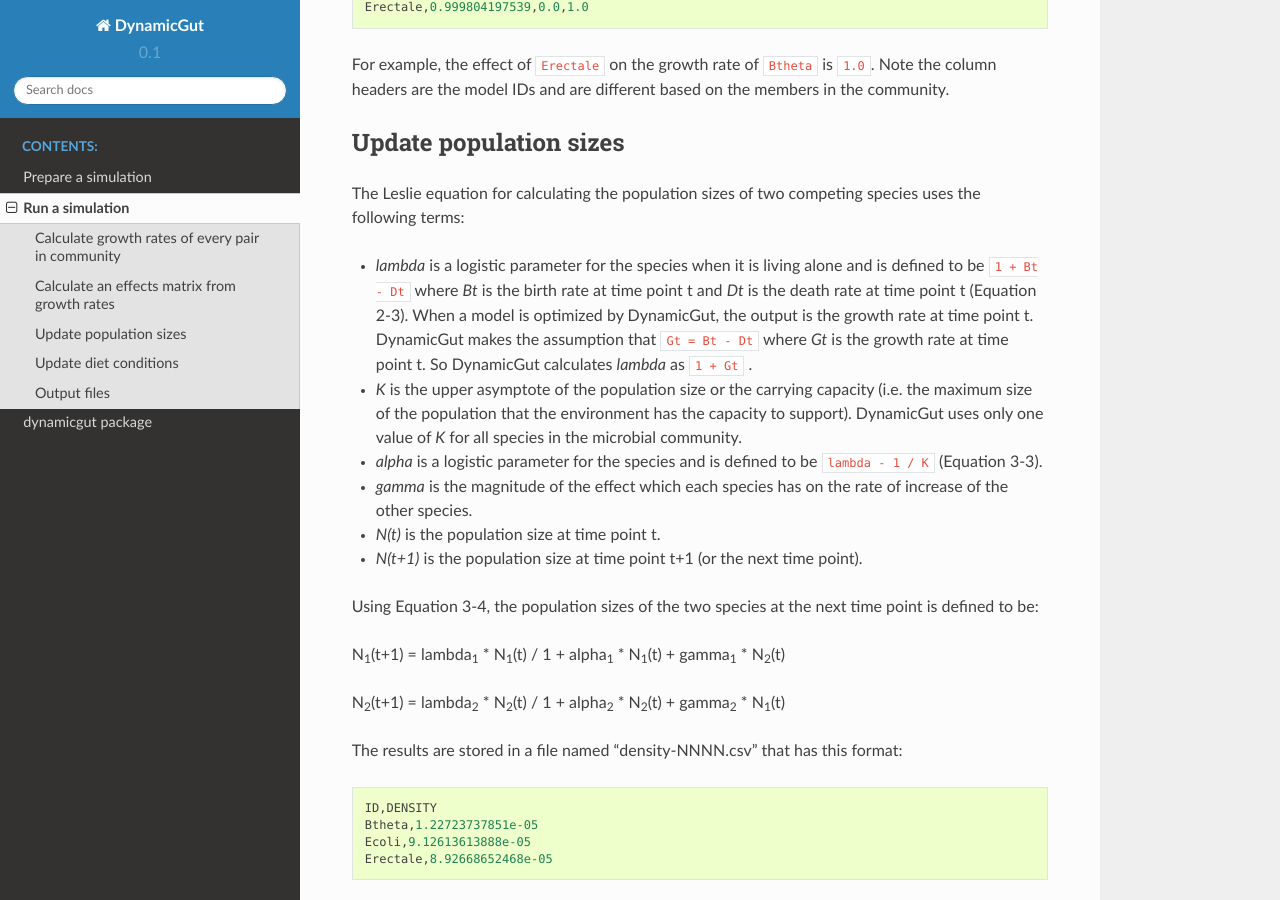
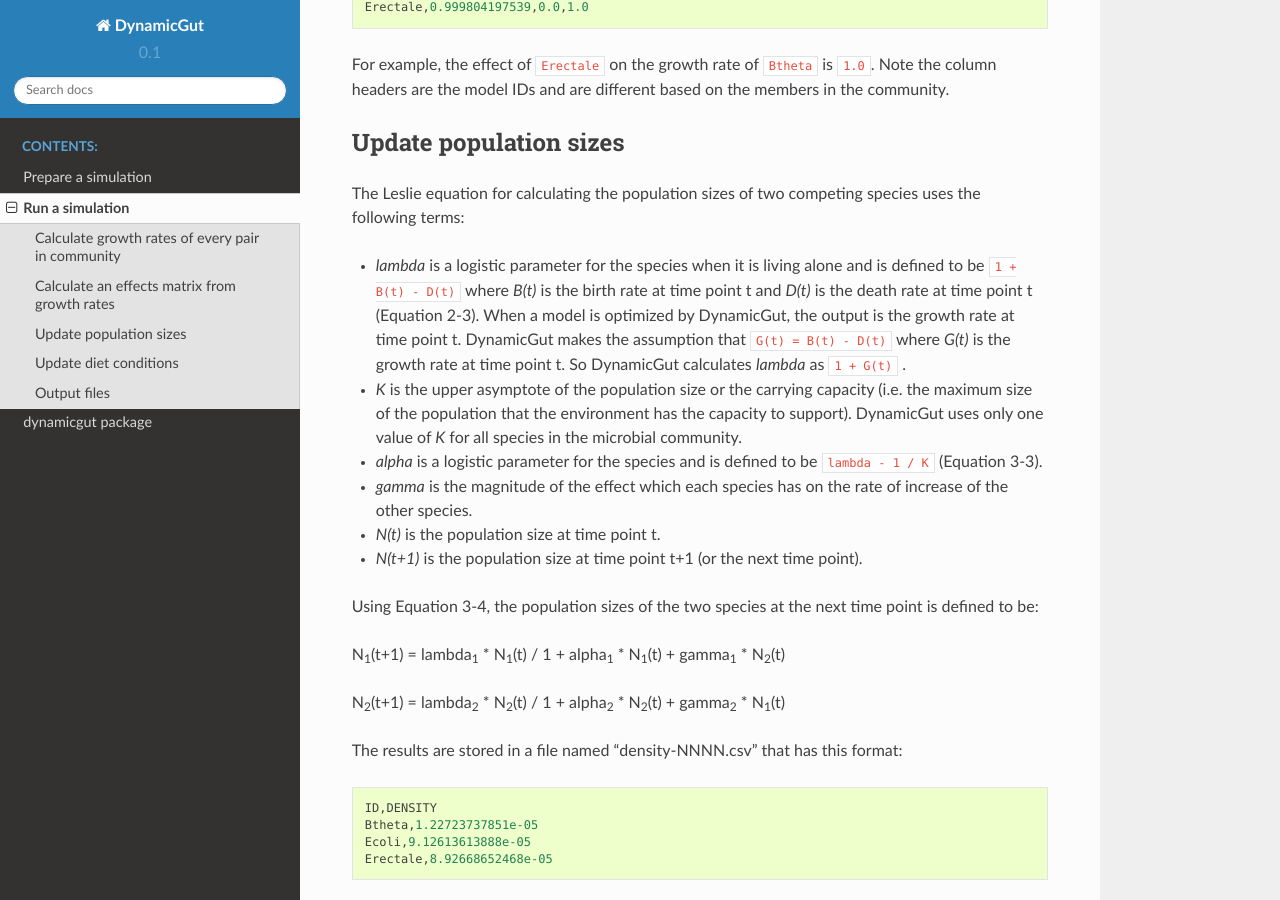
Before and after one commit to mmundy42/DynamicGut, a Sphinx documentation site: the page built from docs/simulate.rst, in a window 1280 px wide and 900 px high, scrolled down 1271 px. Built offline with Sphinx 7.4.7 and the Read the Docs theme 2.0.0, drawn with Linux system fonts in a browser that asks for light colours.

```diff
--- a/docs/simulate.rst
+++ b/docs/simulate.rst
@@ -65,11 +65,11 @@ The Leslie equation for calculating the population sizes of two competing specie
 uses the following terms:
 
 * *lambda* is a logistic parameter for the species when it is living alone and is
-  defined to be ``1 + Bt - Dt`` where *Bt* is the birth rate at time point t and
-  *Dt* is the death rate at time point t (Equation 2-3). When a model is optimized
+  defined to be ``1 + B(t) - D(t)`` where *B(t)* is the birth rate at time point t and
+  *D(t)* is the death rate at time point t (Equation 2-3). When a model is optimized
   by DynamicGut, the output is the growth rate at time point t. DynamicGut makes
-  the assumption that ``Gt = Bt - Dt`` where *Gt* is the growth rate at time point
-  t. So DynamicGut calculates *lambda* as ``1 + Gt`` .
+  the assumption that ``G(t) = B(t) - D(t)`` where *G(t)* is the growth rate at time
+  point t. So DynamicGut calculates *lambda* as ``1 + G(t)`` .
 * *K* is the upper asymptote of the population size or the carrying capacity (i.e.
   the maximum size of the population that the environment has the capacity to
   support). DynamicGut uses only one value of *K* for all species in the microbial
```
Also changed, not shown: 1 other file.
